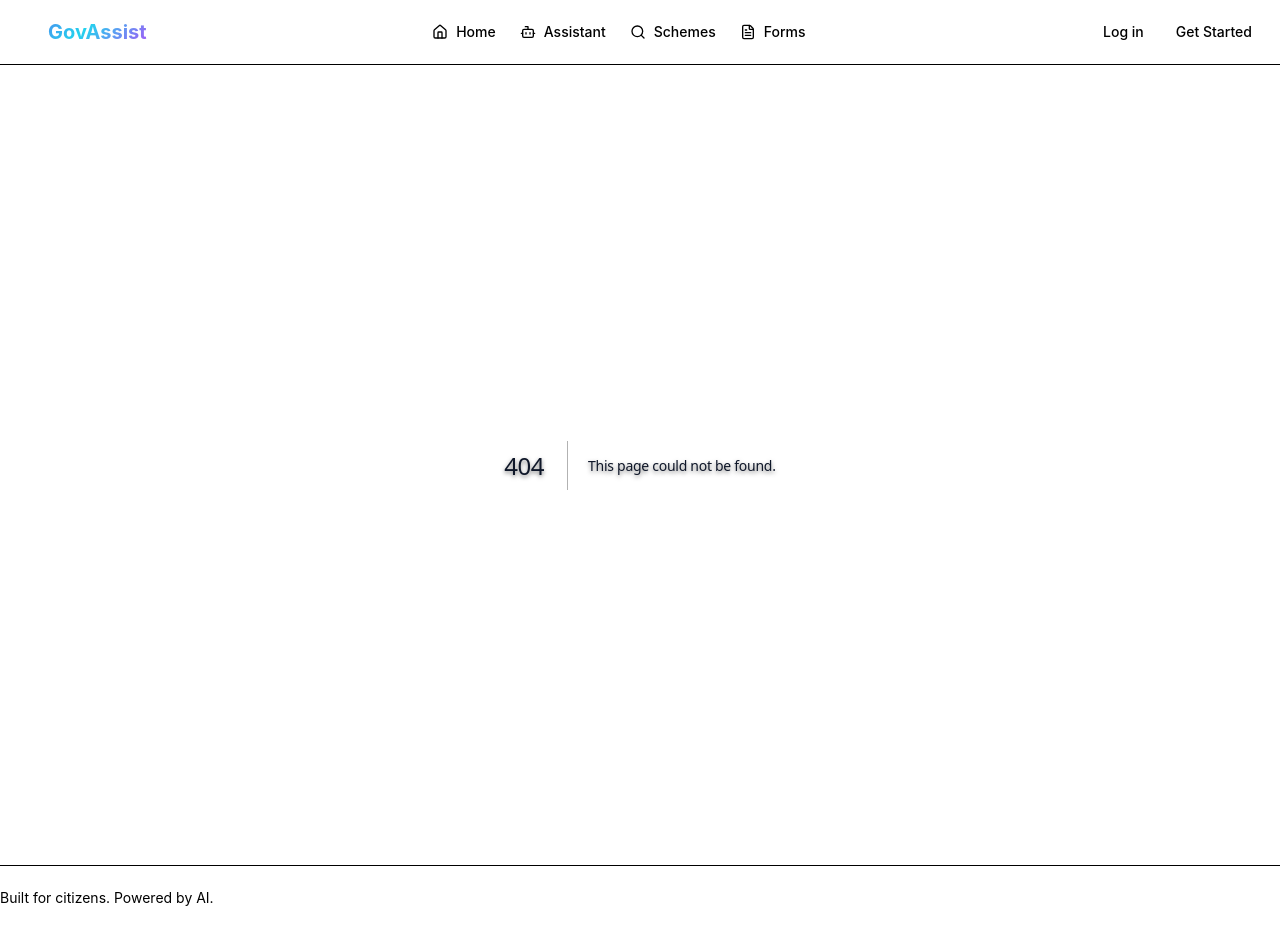
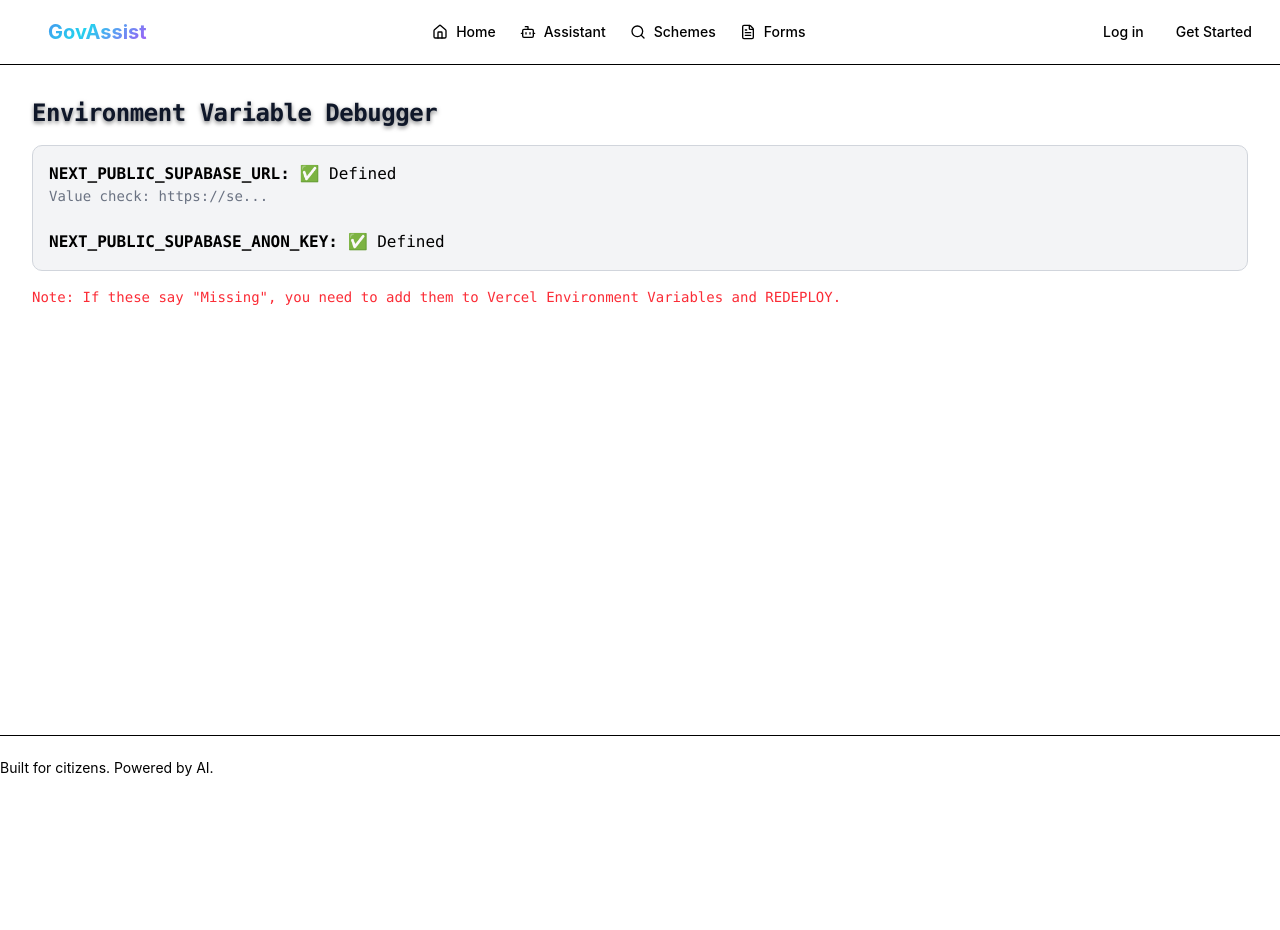
Before and after one commit to kutikantiyashwanth/govai, a Next.js app: page /debug in a window 1280 px wide. Before the commit this address had no page. After the commit the page ends 800 px from the top, so only its background shows below. Built offline with nearby package versions, Linux system fonts and the light colour scheme; no server answers.

Commit message:
Add debug page for troubleshooting env vars

```diff
--- /dev/null
+++ b/app/debug/page.tsx
@@ -0,0 +1,30 @@
+"use client"
+
+import { useEffect, useState } from 'react'
+
+export default function DebugPage() {
+    const [envStatus, setEnvStatus] = useState<any>(null)
+
+    useEffect(() => {
+        setEnvStatus({
+            url: process.env.NEXT_PUBLIC_SUPABASE_URL ? '✅ Defined' : '❌ Missing',
+            key: process.env.NEXT_PUBLIC_SUPABASE_ANON_KEY ? '✅ Defined' : '❌ Missing',
+            urlValueSample: process.env.NEXT_PUBLIC_SUPABASE_URL ? process.env.NEXT_PUBLIC_SUPABASE_URL.substring(0, 10) + '...' : 'N/A'
+        })
+    }, [])
+
+    return (
+        <div className="p-8 font-mono space-y-4">
+            <h1 className="text-2xl font-bold">Environment Variable Debugger</h1>
+            <div className="bg-gray-100 p-4 rounded-md border border-gray-300">
+                <p><strong>NEXT_PUBLIC_SUPABASE_URL:</strong> {envStatus?.url}</p>
+                <p className="text-sm text-gray-500">Value check: {envStatus?.urlValueSample}</p>
+                <br />
+                <p><strong>NEXT_PUBLIC_SUPABASE_ANON_KEY:</strong> {envStatus?.key}</p>
+            </div>
+            <p className="text-sm text-red-500">
+                Note: If these say "Missing", you need to add them to Vercel Environment Variables and REDEPLOY.
+            </p>
+        </div>
+    )
+}
```
